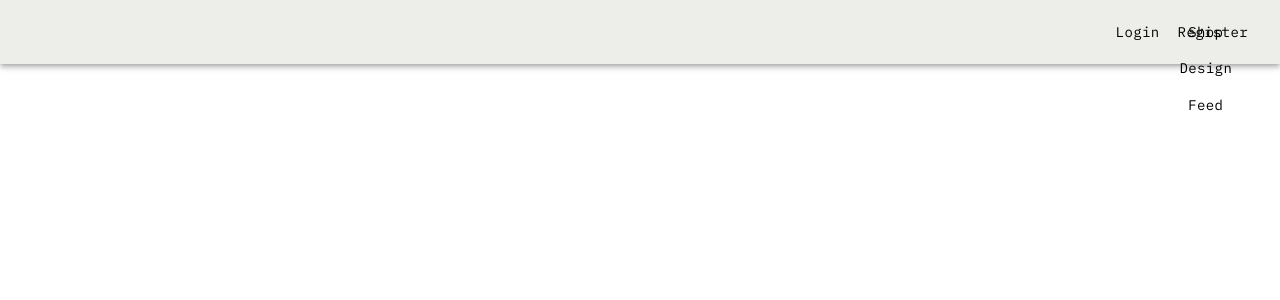
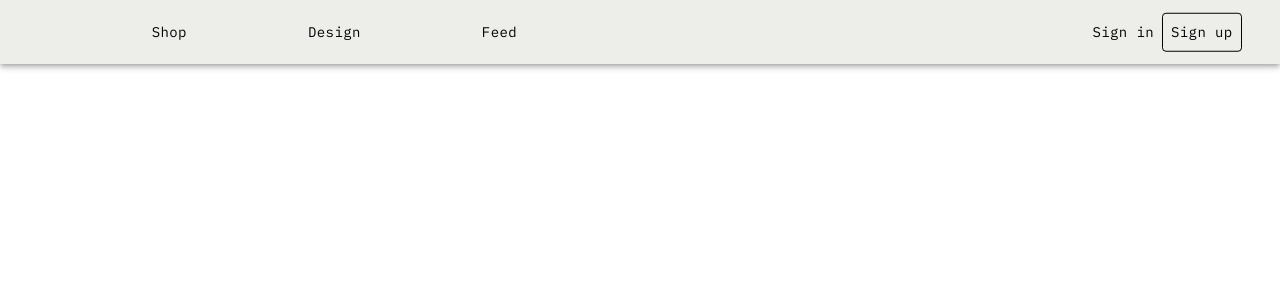
Before and after one commit to benceVadasz/Rug-rets-react, a React (Create React App) app: page / in a window 1280 px wide. Shown: the top 300 px of the page. Built offline with nearby package versions, Linux system fonts and the light colour scheme.

Commit message:
style up navbar

```diff
--- a/src/components/Navbar.js
+++ b/src/components/Navbar.js
@@ -32,9 +32,19 @@ const Navbar = () => {
         navContainer: {
             position: "relative"
         },
+        rightNav: {
+            position: 'absolute',
+            right: '3%',
+            top: '50%',
+            transform: 'translateY(-50%)',
+        },
         leftNav: {
-            position: "absolute",
-            left: 50
+            display: 'flex',
+            width: '40%',
+            justifyContent: "space-around"
+        },
+        registerBtn: {
+            border: '0.5px solid black'
         }
     }));
     const classes = useStyles();
@@ -47,23 +57,25 @@ const Navbar = () => {
     return (
         <div className={classes.root}>
             <AppBar className={classes.navbarStyle} position="static">
+                <div className={classes.navContainer}>
                     <Toolbar>
                         <Button component={Link} to="/" color="inherit">
                             {/*<img className={classes.img} alt="complex" src={logo}/>*/}
                         </Button>
-                    <Typography variant="h6" className={classes.title}/>
-                    <div className={classes.navContainer}>
                         <div className={classes.leftNav}>
-                            <Button className={'lower-case'} component={Link} to="/jobs" color="inherit">
+                            <Button edge='start' className={'lower-case'} component={Link} to="/shop" color="inherit">
                                 Shop
                             </Button>
-                            <Button className={'lower-case'} component={Link} to="/jobs" color="inherit">
+                            <Button className={'lower-case'} component={Link} to="/design" color="inherit">
                                 Design
                             </Button>
-                            <Button className={'lower-case'} component={Link} to="/jobs" color="inherit">
+                            <Button className={'lower-case'} component={Link} to="/feed" color="inherit">
                                 Feed
                             </Button>
                         </div>
+                        <Typography variant="h6"/>
+                        <div>
+
                             {
                                 sessionStorage.getItem('token') ?
                                     <div className={classes.rightNav}>
@@ -82,17 +94,19 @@ const Navbar = () => {
                                         </IconButton>
                                     </div>
                                     :
-                                <div>
+                                    <div className={classes.rightNav}>
                                         <Button className={'lower-case'} component={Link} to="/login" color="inherit">
-                                        Login
+                                            Sign in
                                         </Button>
-                                    <Button className={'lower-case'} component={Link} to="/register" color="inherit">
-                                        Register
+                                        <Button className={classes.registerBtn + ' lower-case'} component={Link}
+                                                to="/register" color="inherit">
+                                            Sign up
                                         </Button>
                                     </div>
                             }
                         </div>
                     </Toolbar>
+                </div>
             </AppBar>
         </div>
     );
```
Lines whose indentation alone changed are shown as unchanged.
